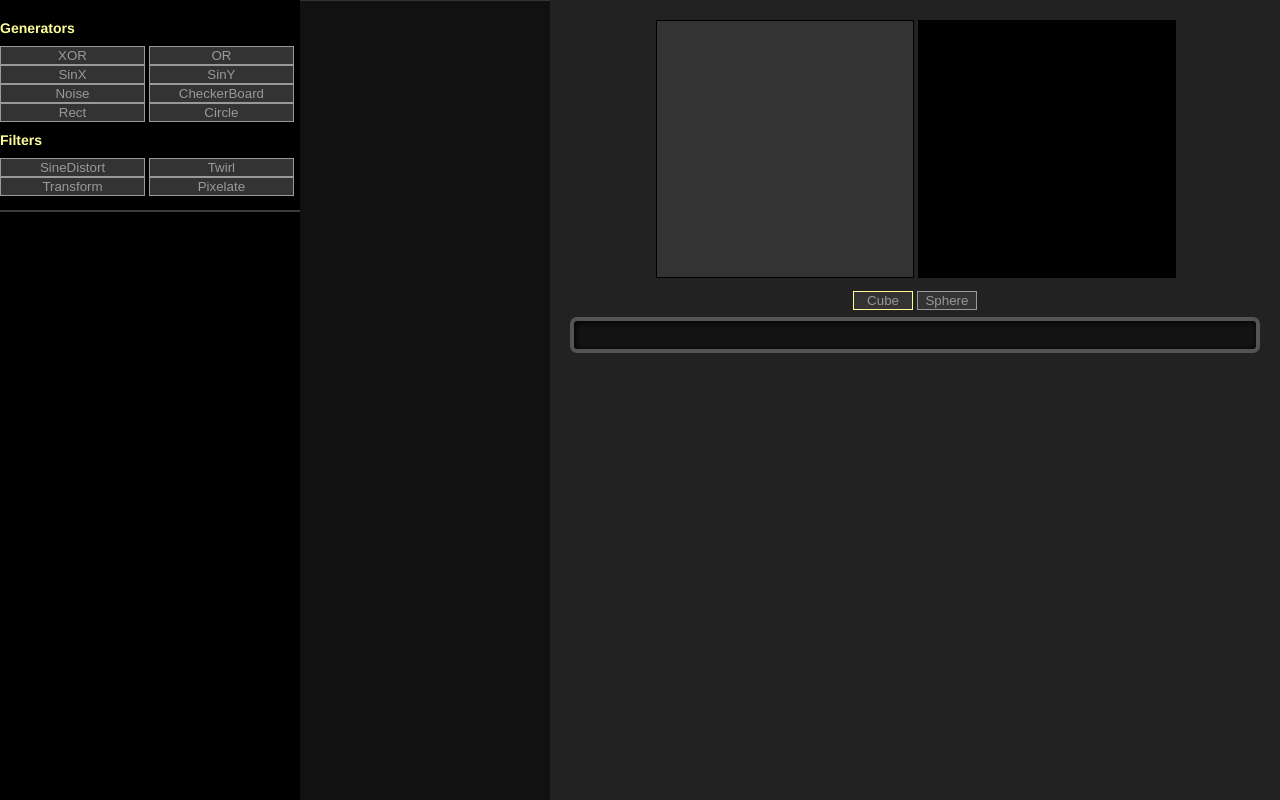
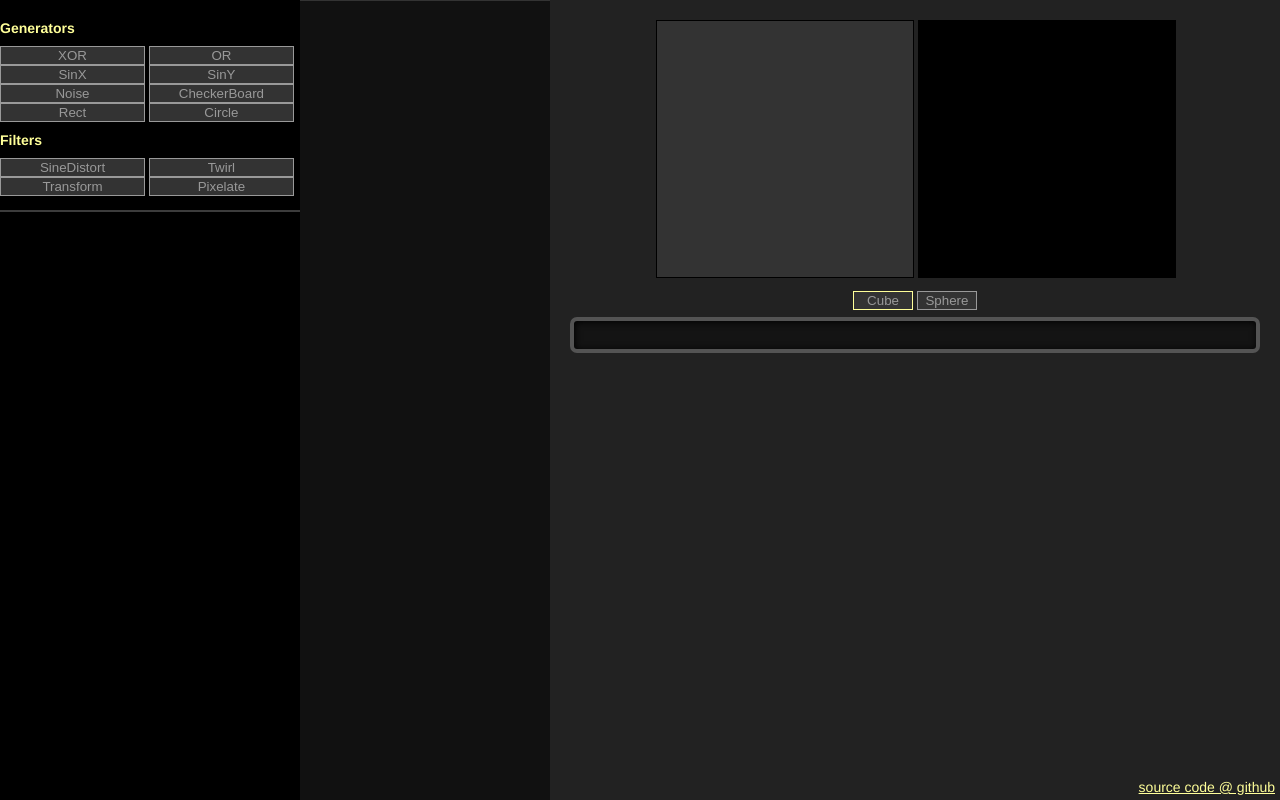
Before and after one commit to fernandojsg/texgen.js-editor, a plain HTML site: page index.html in a window 1280 px wide. Drawn offline with Linux system fonts and the light colour scheme.

Commit message:
src link

```diff
--- a/css/style.css
+++ b/css/style.css
@@ -79,3 +79,11 @@ b {
 .selected {
     border: 1px solid #ff9;
 }
+
+.src {
+    position: absolute;
+    bottom: 5px;
+    right: 5px;
+    color: #ff9;
+
+}
--- a/index.html
+++ b/index.html
@@ -50,5 +50,6 @@
 		<pre><code id="code" class="language-javascript"></code></pre>
 
 	</div>
+	<a class="src" href="https://github.com/fernandojsg/texgen.js-editor">source code @ github</a>
 </body>
 </html>
```
